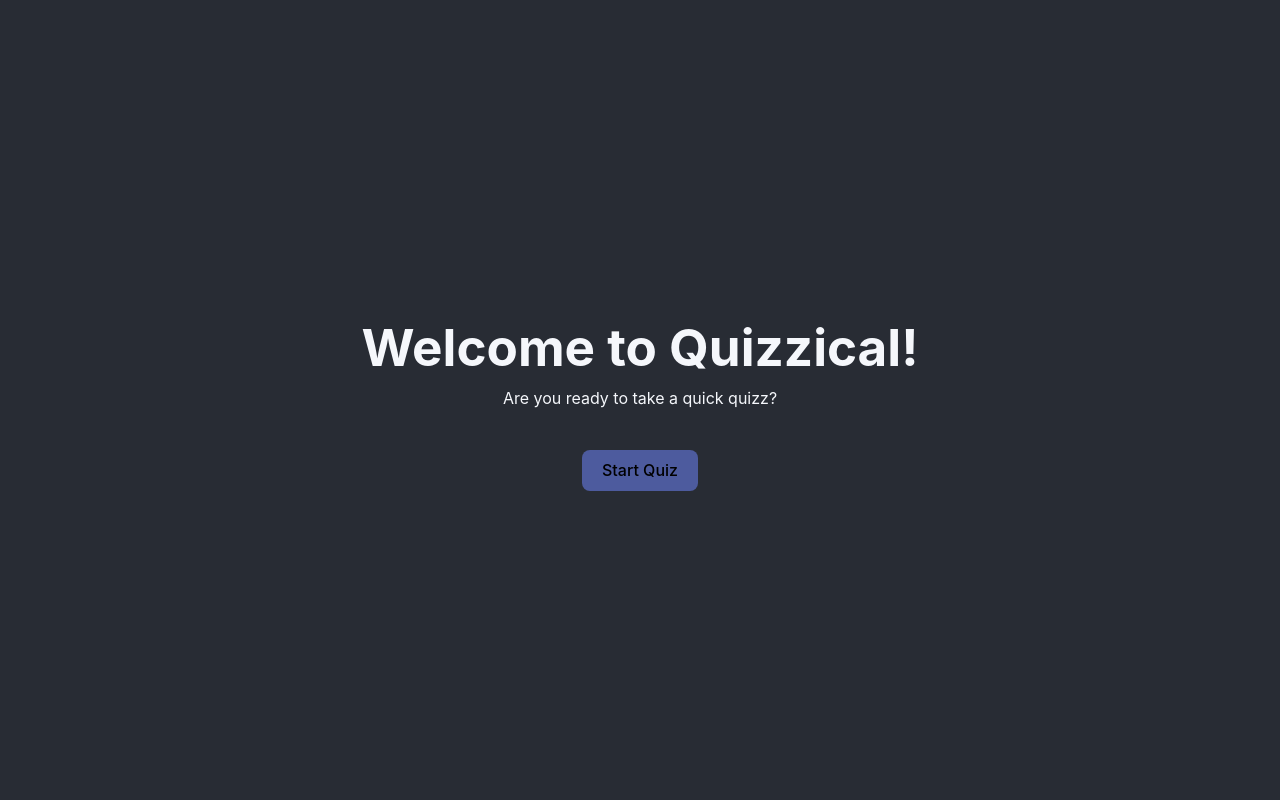
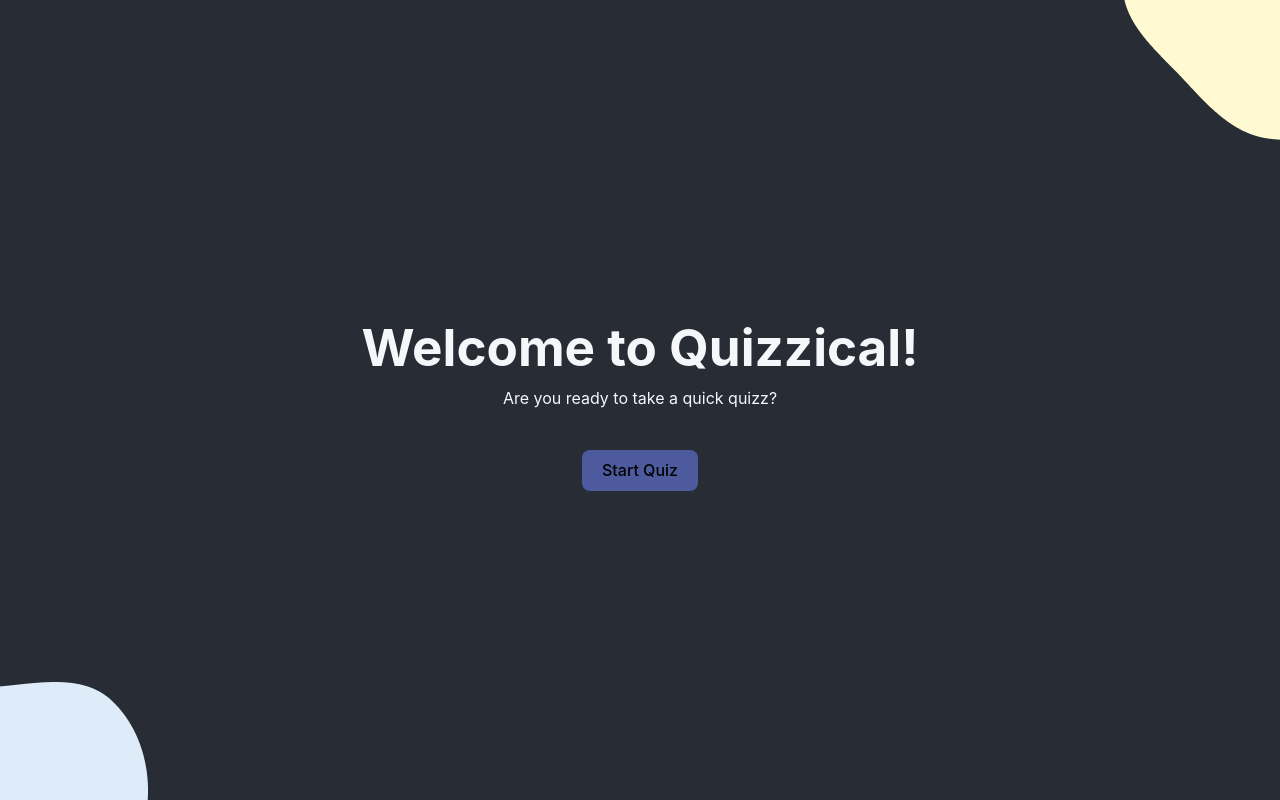
Before and after one commit to jmedina21/quizzical, a React (Vite) app in the folder quizzical/: page / in a window 1280 px wide. Built offline with nearby package versions, Linux system fonts and the light colour scheme.

Commit message:
added background blobs

```diff
--- a/quizzical/src/App.css
+++ b/quizzical/src/App.css
@@ -7,6 +7,8 @@
   width: 100vw;
   background-color: #282c34;
   color: #F5F7FB;
+  position: relative;
+
 }
 
 main {
@@ -29,3 +31,15 @@ main {
   background-color: #4D5B9E;
   margin-top: 30px;
 }
+
+.blob1{
+  position: absolute;
+  bottom: 0;
+  left: 0;
+}
+
+.blob2{
+  position: absolute;
+  top: 0;
+  right: 0;
+}
--- a/quizzical/src/App.jsx
+++ b/quizzical/src/App.jsx
@@ -1,5 +1,7 @@
 import { useState } from 'react'
 import './App.css'
+import Blob1 from "./assets/blob 5.png"
+import Blob2 from "./assets/blob 5-1.png"
 import Welcome from './components/Welcome'
 
 export default function App() {
@@ -7,6 +9,10 @@ export default function App() {
 
   return (
     <main>
+      <div className="BlobsBackground">
+        <img src={Blob1} className="blob1" />
+        <img src={Blob2} className="blob2" />
+      </div>
       <Welcome />
     </main>
   )
```
